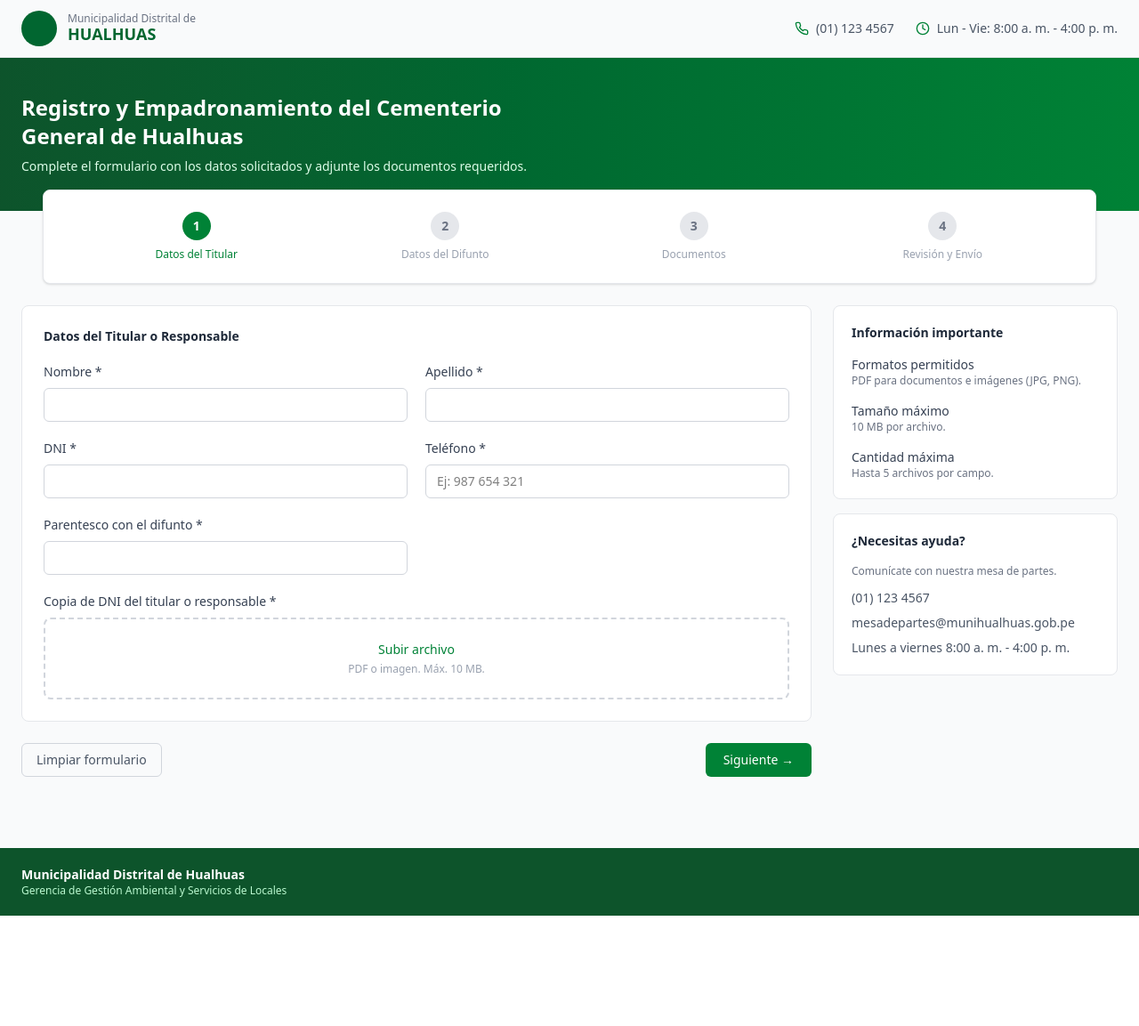
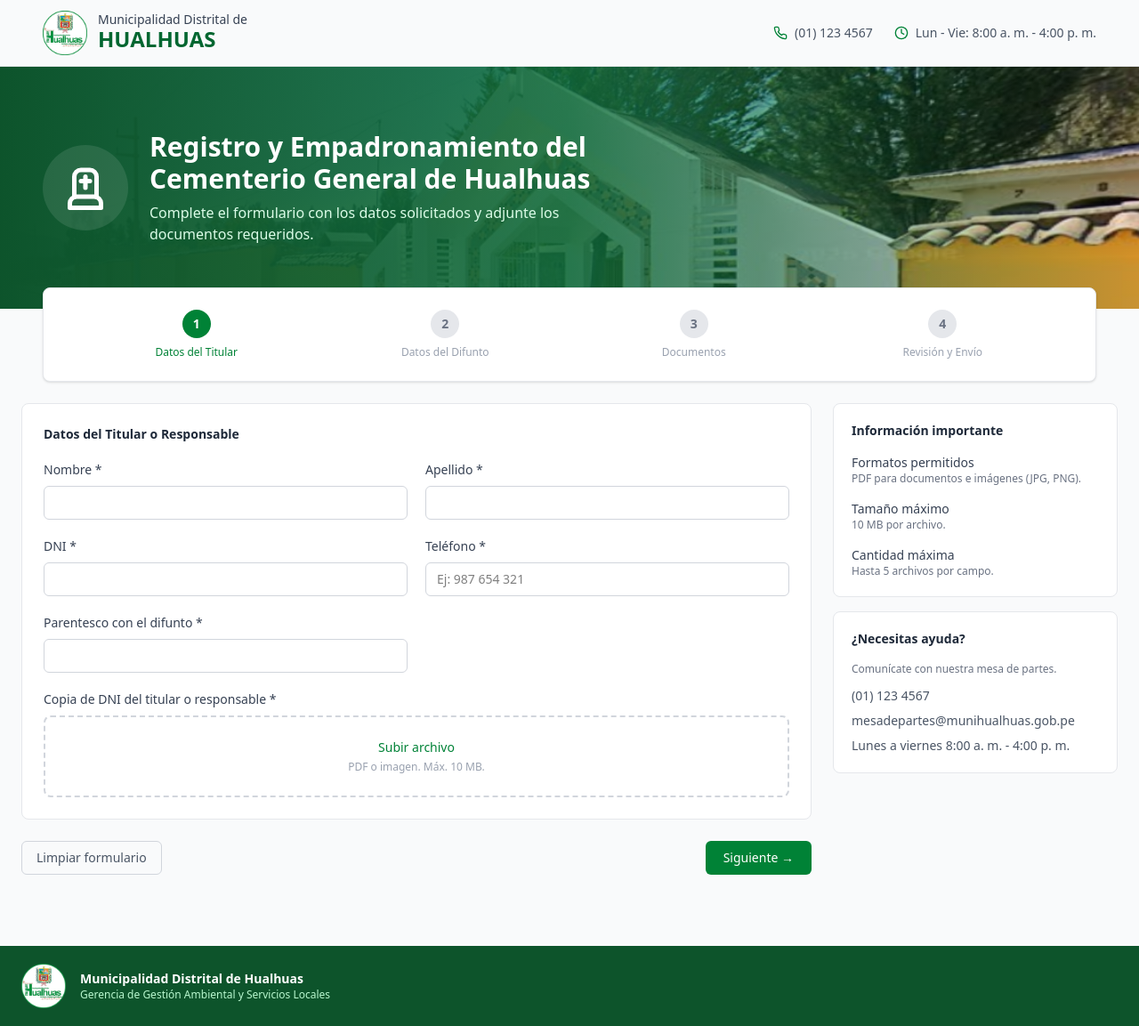
Before and after one commit to JosueHTDev/empadronamiento-difuntos-muni-hualhuas, a Next.js app: page / in a window 1280 px wide. Shown: the whole page at 89% size. Before the commit the page ends 1029 px from the top, so only its background shows below. Built offline with nearby package versions, Linux system fonts and the light colour scheme.

Commit message:
mejora en el diseño del footer y header principal

```diff
--- a/src/components/Footer.tsx
+++ b/src/components/Footer.tsx
@@ -1,8 +1,23 @@
+import Image from "next/image";
+
 export default function Footer() {
   return (
-    <footer className="bg-green-900 text-white px-6 py-5 mt-10">
-      <p className="font-semibold text-sm">Municipalidad Distrital de Hualhuas</p>
-      <p className="text-xs text-green-200">Gerencia de Gestión Ambiental y Servicios de Locales</p>
-    </footer>
+   <footer className="bg-green-900 text-white px-6 py-5 mt-10 flex items-center gap-4">
+    <Image
+      src="/images/logo-hualhuas.png"
+      alt="Municipalidad Distrital de Hualhuas"
+      width={50}
+      height={50}
+    />
+
+    <div>
+      <p className="font-semibold text-sm">
+        Municipalidad Distrital de Hualhuas
+      </p>
+      <p className="text-xs text-green-200">
+        Gerencia de Gestión Ambiental y Servicios Locales
+      </p>
+    </div>
+  </footer>
   );
 }
--- a/src/components/Header.tsx
+++ b/src/components/Header.tsx
@@ -1,14 +1,21 @@
 import { LuPhone, LuClock } from "react-icons/lu";
+import { TbGrave2 } from "react-icons/tb";
+import Image from "next/image";
 
 export default function Header() {
   return (
     <header>
-      <div className="flex items-center justify-between px-6 py-3 border-b border-gray-200">
+      <div className="flex items-center justify-between px-12 py-3 border-b border-gray-200">
         <div className="flex items-center gap-3">
-          <div className="w-10 h-10 bg-green-800 rounded-full" />
+          <Image
+            src="/images/logo-hualhuas.png"
+            alt="Municipalidad Distrital de Hualhuas"
+            width={50}
+            height={50}
+          />
           <div>
-            <p className="text-xs text-gray-500 leading-none">Municipalidad Distrital de</p>
-            <p className="text-lg font-bold text-green-800 leading-tight">HUALHUAS</p>
+            <p className="text-sm text-gray-700 leading-none">Municipalidad Distrital de</p>
+            <p className="text-2xl font-bold text-green-800 leading-tight">HUALHUAS</p>
           </div>
         </div>
         <div className="flex flex-wrap items-center gap-6 text-sm text-gray-600 justify-center">
@@ -23,14 +30,36 @@ export default function Header() {
         </div>
       </div>
 
-      <div className="bg-linear-to-r from-green-900 to-green-700 text-white px-6 py-10 flex items-center justify-between">
-        <div className="max-w-xl">
-          <h1 className="text-2xl font-bold mb-2">
-            Registro y Empadronamiento del Cementerio General de Hualhuas
-          </h1>
-          <p className="text-green-100 text-sm">
-            Complete el formulario con los datos solicitados y adjunte los documentos requeridos.
-          </p>
+      <div className="relative overflow-hidden">
+        <div className="absolute inset-0 w-full h-full">
+          <Image
+            src="/images/cementerio-hualhuas.png"
+            alt="Cementerio General de Hualhuas"
+            fill
+            className="object-cover"
+            priority
+          />
+        </div>
+
+        <div className="relative bg-linear-to-r from-green-900 via-green-800/80 to-green-700/0 text-white">
+          <div className="flex items-center justify-between px-6 md:px-12 py-8 md:py-10">
+            <div className="flex items-center gap-4 md:gap-6 max-w-2xl">
+              <div className="bg-white/10 rounded-full w-20 h-20 md:w-24 md:h-24 flex items-center justify-center shrink-0">
+                <TbGrave2 className="text-5xl md:text-6xl text-white" />
+              </div>
+
+              <div>
+                <h1 className="text-xl md:text-3xl font-bold mb-2">
+                  Registro y Empadronamiento del Cementerio General de Hualhuas
+                </h1>
+                <p className="text-green-100 text-sm md:text-base">
+                  Complete el formulario con los datos solicitados y adjunte los documentos requeridos.
+                </p>
+              </div>
+            </div>
+
+            <div className="hidden lg:block w-80 h-48 relative pointer-events-none"></div>
+          </div>
         </div>
       </div>
     </header>
```
Also changed, not shown: public/images/cementerio-hualhuas.png (added), public/images/logo-hualhuas.png (added).
